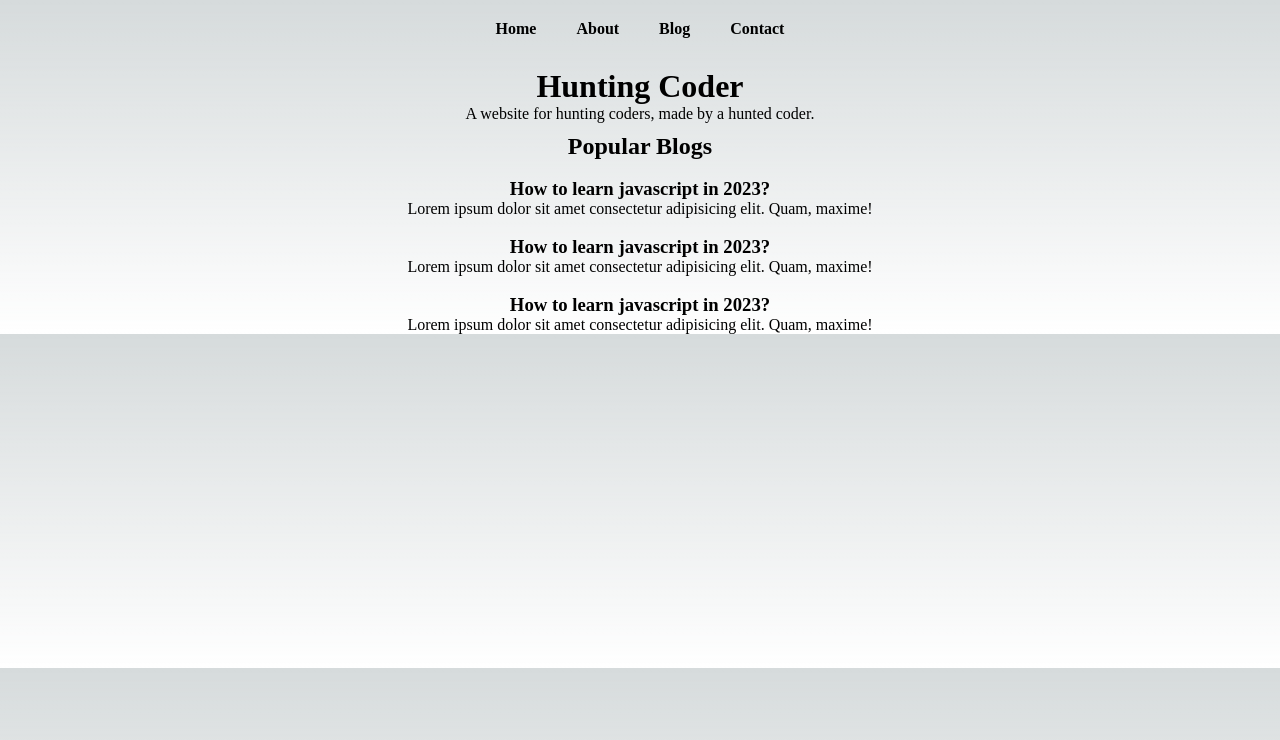
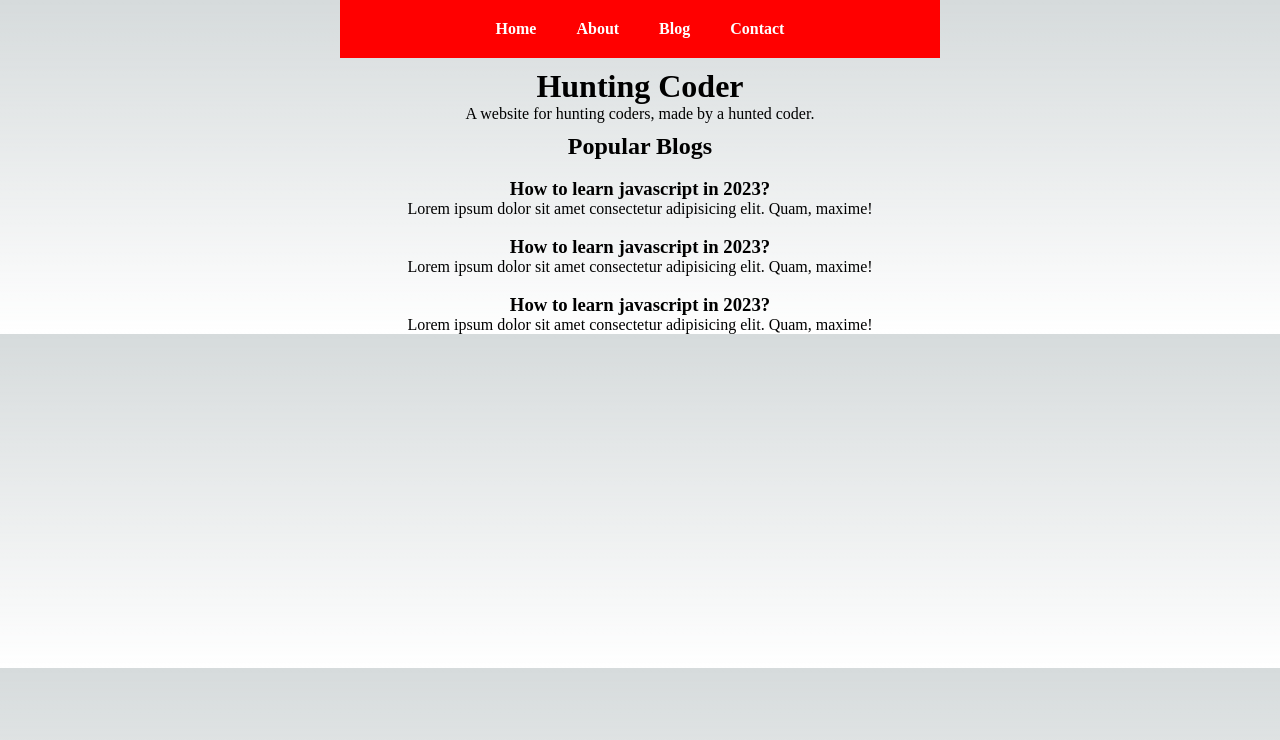
Before and after one commit to rubayetseason/nextjs-hunting-coder, a Next.js app: page / in a window 1280 px wide. Shown: the top 740 px of the page. Built offline with nearby package versions, Linux system fonts and the light colour scheme.

Commit message:
styles added

```diff
--- a/styles/Home.module.css
+++ b/styles/Home.module.css
@@ -8,10 +8,12 @@
 }
 
 .mainNav ul {
+  background-color: red;
+  color: white;
   display: flex;
   justify-content: center;
 }
-.mainNav ul li{
+.mainNav ul li {
   font-weight: bold;
   margin: 20px;
   list-style: none;
```
Lines whose indentation alone changed are shown as unchanged.
